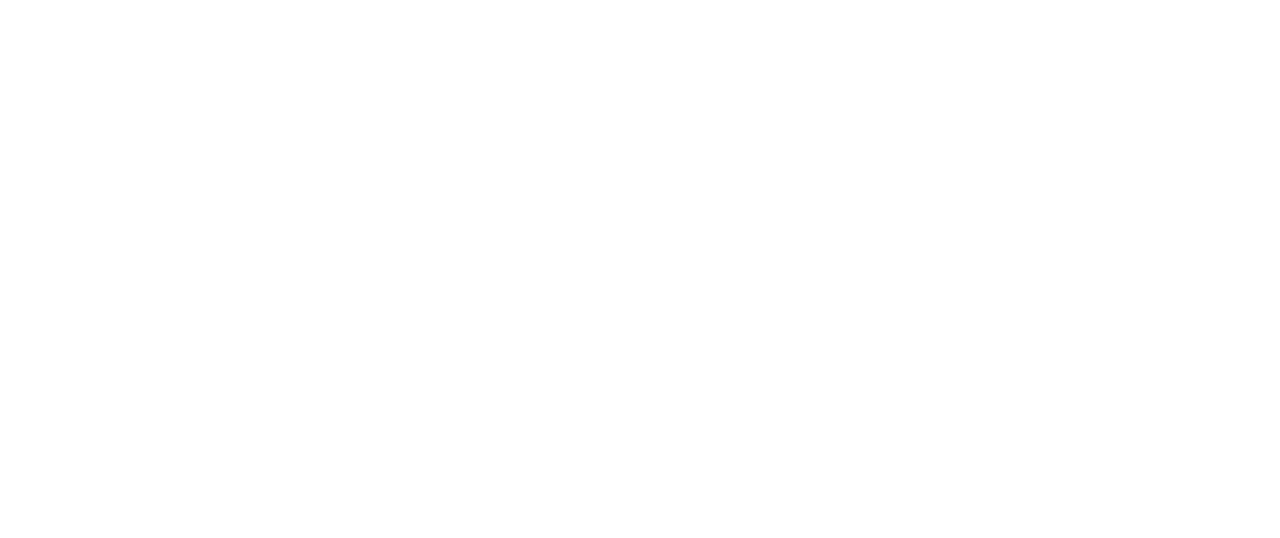
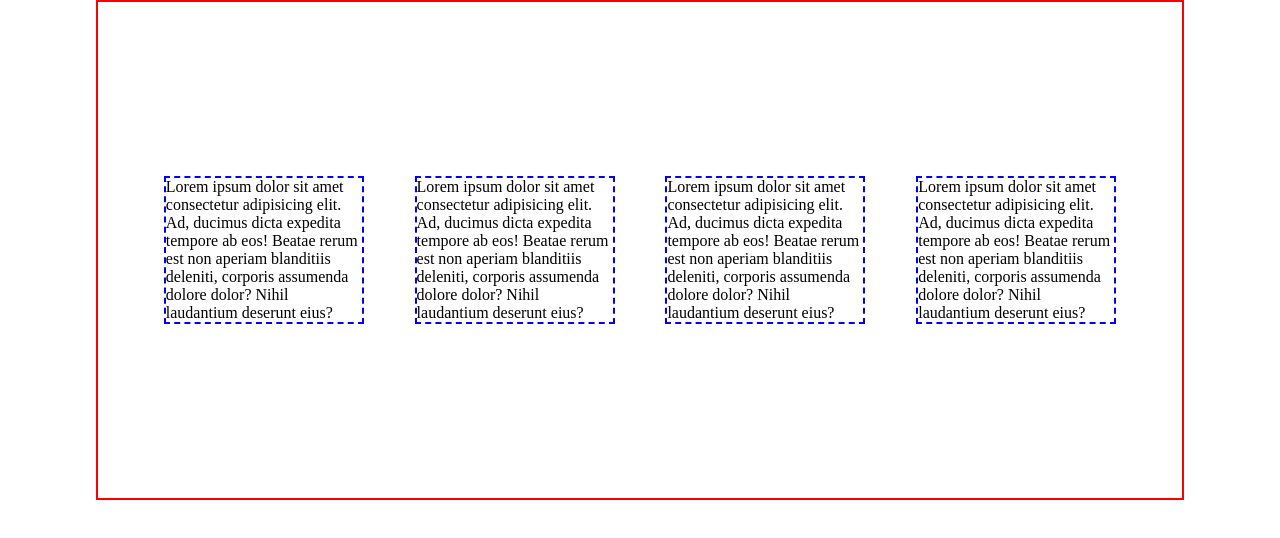
Before and after one commit to CsTomi15/0320, a plain HTML site: page index.html in a window 1280 px wide. Drawn offline with Linux system fonts and the light colour scheme.

Commit message:
szep lanyokkal mulatok

```diff
--- a/index.css
+++ b/index.css
@@ -0,0 +1,25 @@
+* {
+    margin: 0;
+    padding: 0;
+    box-sizing: border-box;
+}
+
+.wrapper {
+    display: flex;
+    border: 2px solid red;
+    width: 85%;
+    margin: auto;
+    justify-content: space-evenly;
+    flex-wrap: wrap;
+    gap: 15px;
+    padding: 30px;
+    height: 500px;
+    align-items: center;
+   /* flex-direction: row;*/
+}
+
+.cikk {
+    border: 2px dashed blue;
+    /*width: 200px;*/
+    flex: 0 0 200px;
+}
--- a/index.html
+++ b/index.html
@@ -8,6 +8,11 @@
     <title>Jár jár a nyulacska</title>
 </head>
 <body>
-
+    <div class="wrapper">
+        <div class="cikk"><p>Lorem ipsum dolor sit amet consectetur adipisicing elit. Ad, ducimus dicta expedita tempore ab eos! Beatae rerum est non aperiam blanditiis deleniti, corporis assumenda dolore dolor? Nihil laudantium deserunt eius?</p></div>
+        <div class="cikk"><p>Lorem ipsum dolor sit amet consectetur adipisicing elit. Ad, ducimus dicta expedita tempore ab eos! Beatae rerum est non aperiam blanditiis deleniti, corporis assumenda dolore dolor? Nihil laudantium deserunt eius?</p></div>
+        <div class="cikk"><p>Lorem ipsum dolor sit amet consectetur adipisicing elit. Ad, ducimus dicta expedita tempore ab eos! Beatae rerum est non aperiam blanditiis deleniti, corporis assumenda dolore dolor? Nihil laudantium deserunt eius?</p></div>
+        <div class="cikk"><p>Lorem ipsum dolor sit amet consectetur adipisicing elit. Ad, ducimus dicta expedita tempore ab eos! Beatae rerum est non aperiam blanditiis deleniti, corporis assumenda dolore dolor? Nihil laudantium deserunt eius?</p></div>
+    </div>
 </body>
 </html>
```
